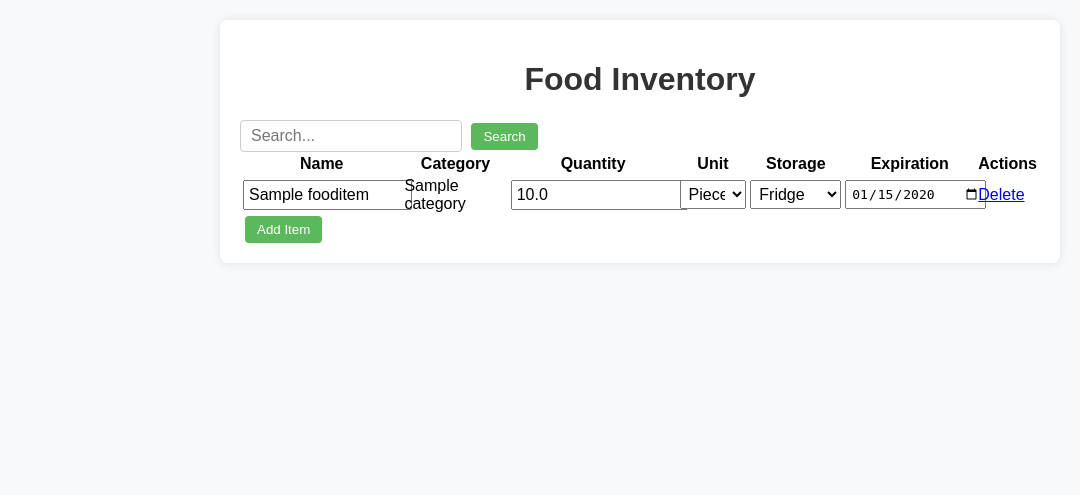
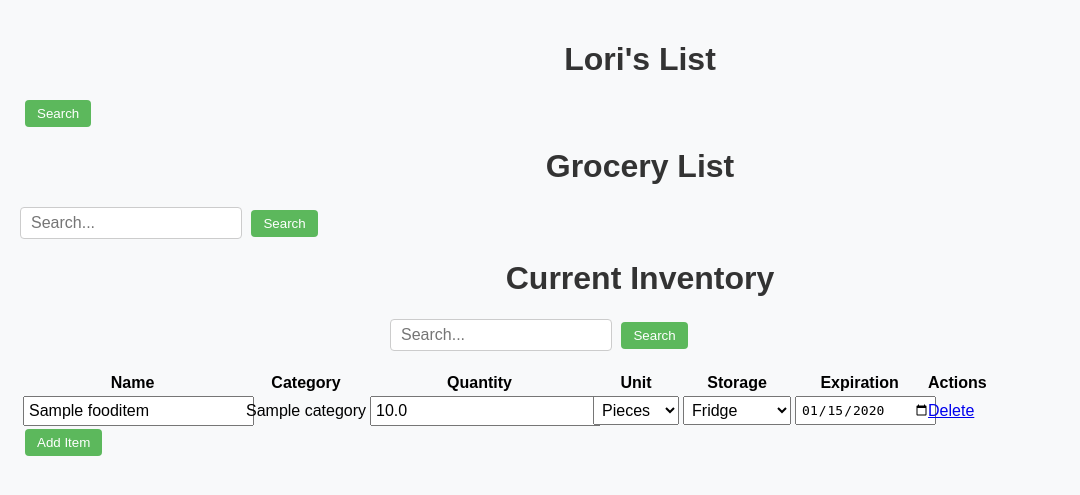
Before and after one commit to rocketbunny22/get_it_together, a Django app: page /main/ in a window 1280 px wide. Shown: the top 495 px of the page, without its empty margins (0-1080 px from the left). Run offline with Django 5.2, Linux system fonts and the light colour scheme; tables that the repository leaves empty hold one stand-in row (values such as "Sample post").

Commit message:
Added todo model

```diff
--- a/main/models.py
+++ b/main/models.py
@@ -24,3 +24,11 @@
 
         def is_low_stock(self):
             return self.quantity <= 1
+
+class Todo(models.Model):
+    title = models.CharField(max_length=200)
+    completed = models.BooleanField(default=False)
+    created_at = models.DateTimeField(auto_now_add=True)
+
+    def __str__(self):
+        return self.title
--- a/main/templates/main/inventory_list.html
+++ b/main/templates/main/inventory_list.html
@@ -12,12 +12,54 @@
             padding: 4px;
             font-size: 1em;
         }
+        .completed {
+            text-decoration: line-through;
+            color: gray;
+        }
     </style>
 </head>
 <body>
-    <div class="container">
-        <h1>Food Inventory</h1>
-        <form class"food-search" method="get" action=".">
+    <div class="grid-container">
+        <!-- Column 1: Lori's List -->
+        <div class="column col-1">
+            <!-- Optional: categories, filters, etc. -->
+            <h1>Lori's List</h1>
+
+            <form class="lori-todo" method="post" action="{% url 'add_todo' %}">
+                {% csrf_token %}
+                {{ form }}
+                <button type="submit">Search</button>
+            </form>
+
+                <ul>
+                    {% for todo in todos %}
+                    <li>
+                        <input type="checkbox" data-id="{{ todo.id }}" {% if todo.completed %}checked{% endif %}>
+                        <span class="{% if todo.completed %}completed{% endif %}">{{ todo.title }}</span>
+                    </li>
+                    {% endfor %}
+                </ul>
+
+        </div>
+
+        <!-- Column 2: Grocery List -->
+        <div class="column col-2">
+            <h1>Grocery List</h1>
+
+            <form class="grocery-list" method="get" action=".">
+                <input type="text" name="q" placeholder="Search..." value="{{ query }}">
+                <button type="submit">Search</button>
+            </form>
+
+
+        </div>
+
+        <!-- Column 3: Optional sidebar -->
+        <div class="column col-3">
+            <!-- You can add stats, charts, tips, etc. -->
+            <h1>Current Inventory</h1>
+
+            <form class="food-search" method="get" action=".">
                 <input type="text" name="q" placeholder="Search..." value="{{ query }}">
                 <button type="submit">Search</button>
             </form>
@@ -35,7 +77,7 @@
                 {% for item in items %}
                 <tr class="food-row" data-id="{{ item.id }}">
                     <td><input value="{{ item.name }}" data-field="name"></td>
-                <td>{{ item.category.name }}</td> <!-- read-only for now -->
+                    <td>{{ item.category.name }}</td>
                     <td><input type="number" step="0.1" value="{{ item.quantity }}" data-field="quantity"></td>
                     <td>
                         <select data-field="unit">
@@ -52,16 +94,19 @@
                         </select>
                     </td>
                     <td><input type="date" value="{{ item.expiration_date|date:'Y-m-d' }}" data-field="expiration_date"></td>
-                <td>
-                    <a href="{% url 'delete_food_item' item.id %}" class="btn-delete">Delete</a>
-                </td>
+                    <td><a href="{% url 'delete_food_item' item.id %}" class="btn-delete">Delete</a></td>
                 </tr>
                 {% endfor %}
             </table>
+
             <a class="add-link" href="{% url 'add_food_item' %}">
                 <button class="add-item-button">Add Item</button>
             </a>
         </div>
+        </div>
+    </div>
+</body>
+
 
     <script>
     document.querySelectorAll('input, select').forEach(el => {
@@ -88,6 +133,30 @@
             .catch(err => alert('Error updating item'));
         });
     });
+    document.querySelectorAll('input[type="checkbox"]').forEach(checkbox => {
+            checkbox.addEventListener('change', function() {
+                const id = this.dataset.id;
+                fetch(`/toggle/${id}/`, {
+                    method: 'POST',
+                    headers: {
+                        'X-CSRFToken': getCookie('csrftoken'),
+                    },
+                }).then(res => res.json()).then(data => {
+                    if (data.success) {
+                        const span = this.nextElementSibling;
+                        span.classList.toggle('completed', data.completed);
+                    }
+                });
+            });
+        });
+
+        function getCookie(name) {
+            const cookieValue = document.cookie
+                .split('; ')
+                .find(row => row.startsWith(name + '='))
+                ?.split('=')[1];
+            return cookieValue ? decodeURIComponent(cookieValue) : null;
+        }
     </script>
 </body>
 </html>
--- a/main/urls.py
+++ b/main/urls.py
@@ -1,11 +1,14 @@
 from django.urls import path
 
-from .views import inventory_list, add_food_item, delete_food_item, food_name_suggestions
+from .views import inventory_list, add_food_item, delete_food_item, food_name_suggestions, todo_list, add_todo,toggle_complete
 
 urlpatterns = [
     path("", inventory_list, name="inventory_list"),
     path("add/", add_food_item, name="add_food_item"),
     path("delete/<int:item_id>/", delete_food_item, name='delete_food_item'),
-    path('ajax/food-suggestions/', food_name_suggestions, name='food_name_suggestions')
+    path('ajax/food-suggestions/', food_name_suggestions, name='food_name_suggestions'),
+    path('', todo_list, name='todo_list'),
+    path('add-todo/', add_todo, name='add_todo'),
+    path('toggle/<int:pk>/', toggle_complete, name='toggle_complete')
 
 ]
--- a/main/views.py
+++ b/main/views.py
@@ -1,7 +1,7 @@
-from django.shortcuts import render, redirect
+from django.shortcuts import render, redirect, get_object_or_404
 from django.http import HttpResponse, JsonResponse
-from .models import FoodItem, Category
-from .forms import FoodItemForm
+from .models import FoodItem, Category, Todo
+from .forms import FoodItemForm, TodoForm
 from django.views.decorators.csrf import csrf_exempt
 from django.db.models import Q
 
@@ -74,3 +74,23 @@
         .distinct()[:10]
     )
     return JsonResponse({'suggestions': suggestions})
+
+def todo_list(request):
+    form = TodoForm()
+    todos = Todo.objects.all().order_by('-created_at')
+    return render(request, 'todo_list.html', {'todos': todos, 'form': form})
+
+def add_todo(request):
+    if request.method == 'POST':
+        form = TodoForm(request.POST)
+        if form.is_valid():
+            form.save()
+    return redirect('todo_list')
+
+def toggle_complete(request, pk):
+    if request.method == 'POST':
+        todo = get_object_or_404(Todo, pk=pk)
+        todo.completed = not todo.completed
+        todo.save()
+        return JsonResponse({'success': True, 'completed': todo.completed})
+    return JsonResponse({'success': False})
```
Also changed, not shown: main/forms.py (+9 -0 lines), main/static/main/styles.css (+20 -0 lines), main/migrations/0002_todo.py (added), static/main/styles.css (line endings or trailing spaces), 1 other file. Lines whose indentation alone changed are shown as unchanged.
